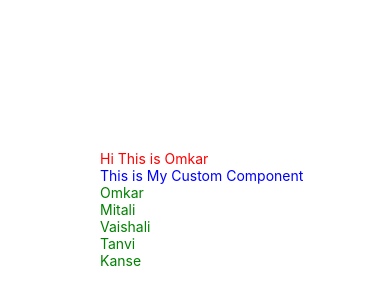
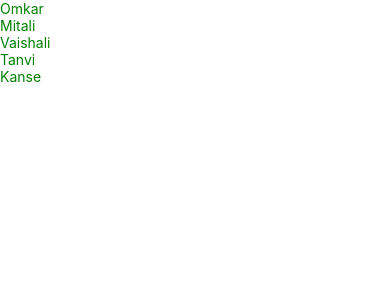
Before and after one commit to Onkar20018/Native, a React Native app: screen / in a window 390 px wide. Shown: the top 304 px of the page. Built offline with nearby package versions, Linux system fonts and the light colour scheme.

Commit message:
FlatList Done2

```diff
--- a/App.js
+++ b/App.js
@@ -1,14 +1,12 @@
 import React from "react";
-import {View,Text,StyleSheet} from "react-native";
-import CustomComponent from "./src/screens/CustomeComponent";
+import {View,StyleSheet} from "react-native";
 import FlatListDemo from "./src/screens/FlatListDemo";
 
 
 const App =()=>{
   return(
     <View style={Styles.v}>
-      <Text style={Styles.Text}>Hi This is Omkar</Text>
-       <CustomComponent/>
+
        <FlatListDemo/>
     </View>
   )
@@ -18,9 +16,6 @@ const Styles= StyleSheet.create({
     color:"red",
     marginTop:150,
 
-  },
-  v:{
-    marginLeft:100,
   }
 });
 
--- a/src/screens/FlatListDemo.js
+++ b/src/screens/FlatListDemo.js
@@ -1,6 +1,7 @@
+// This is Used to Render Items in NATIVE
+/* Array value is Stored in DATA and items are render using renderItem */
 import {Text, StyleSheet,FlatList} from 'react-native'
 import React from 'react'
-
 const FlatListDemo=()=>
    {
     const arr=[
```
